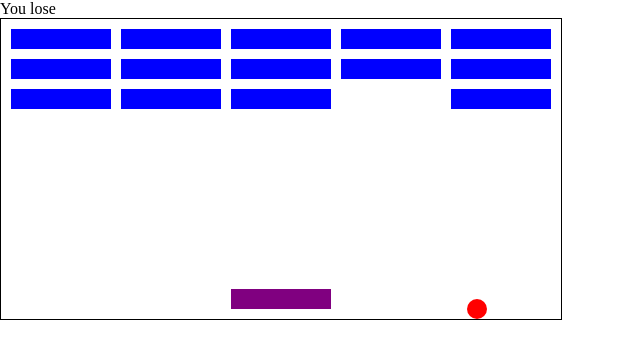
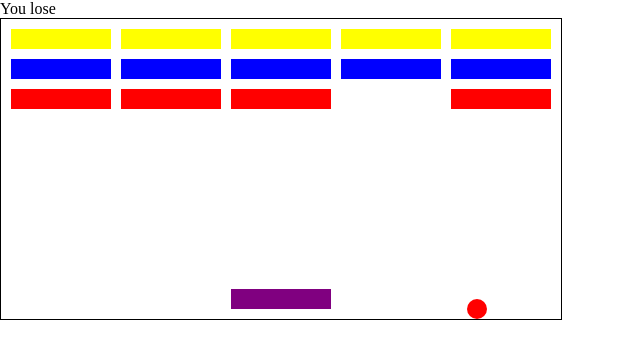
Before and after one commit to ArtyomIbatulin/Arkanoid-game, a plain HTML site: page super.html in a window 1280 px wide. Shown: the whole page, without its empty margins (0-640 px from the left). Drawn offline with Linux system fonts and the light colour scheme.

Commit message:
added score & hit count

```diff
--- a/super.css
+++ b/super.css
@@ -13,7 +13,6 @@ body {
 
 .block {
   position: absolute;
-  background-color: blue;
   width: 100px;
   height: 20px;
 }
--- a/super.js
+++ b/super.js
@@ -17,30 +17,32 @@ const ballStart = [270, 40];
 let ballCurrentPosition = ballStart;
 
 class Block {
-  constructor(xAxis, yAxis) {
+  constructor(xAxis, yAxis, color, hitCounter) {
     this.bottomLeft = [xAxis, yAxis];
     this.bottomRight = [xAxis + blockWidth, yAxis];
     this.topLeft = [xAxis, yAxis + blockHeight];
     this.topRight = [xAxis + blockWidth, yAxis + blockHeight];
+    this.color = color;
+    this.hitCounter = hitCounter;
   }
 }
 
 const blocks = [
-  new Block(10, 270),
-  new Block(120, 270),
-  new Block(230, 270),
-  new Block(340, 270),
-  new Block(450, 270),
-  new Block(10, 240),
-  new Block(120, 240),
-  new Block(230, 240),
-  new Block(340, 240),
-  new Block(450, 240),
-  new Block(10, 210),
-  new Block(120, 210),
-  new Block(230, 210),
-  new Block(340, 210),
-  new Block(450, 210),
+  new Block(10, 270 , 'yellow', 3),
+  new Block(120, 270 , 'yellow', 3),
+  new Block(230, 270 , 'yellow', 3),
+  new Block(340, 270 , 'yellow', 3),
+  new Block(450, 270 , 'yellow', 3),
+  new Block(10, 240 , 'blue', 2),
+  new Block(120, 240 , 'blue', 2),
+  new Block(230, 240 , 'blue', 2),
+  new Block(340, 240 , 'blue', 2),
+  new Block(450, 240 , 'blue', 2),
+  new Block(10, 210 , 'red', 1),
+  new Block(120, 210 , 'red', 1),
+  new Block(230, 210 , 'red', 1),
+  new Block(340, 210 , 'red', 1),
+  new Block(450, 210 , 'red', 1),
 ];
 
 function addBlocks() {
@@ -49,6 +51,7 @@ function addBlocks() {
     block.classList.add('block');
     block.style.left = blocks[i].bottomLeft[0] + 'px';
     block.style.bottom = blocks[i].bottomLeft[1] + 'px';
+    block.style.backgroundColor = blocks[i].color;
     grid.append(block);
   }
 }
@@ -114,10 +117,22 @@ function checkForCollisions() {
       ballCurrentPosition[1] < blocks[i].topLeft[1]
     ) {
       const allBlocks = Array.from(document.querySelectorAll('.block'));
-      allBlocks[i].classList.remove('block');
-      blocks.splice(i, 1);
+
+      blocks[i].hitCounter--;
+      console.log(blocks[i].hitCounter);
+
+      if (blocks[i].hitCounter === 0) {
+        allBlocks[i].classList.remove('block');
+        blocks.splice(i, 1);
+
+        if (blocks[i].color === 'red') score += 5;
+        if (blocks[i].color === 'blue') score += 10;
+        if (blocks[i].color === 'yellow') score += 15;
+        if (blocks[i].color === 'green') score += 20;
+      }
+
       changeDirection();
-      score++;
+
       scoreDisplay.innerHTML = score;
 
       // win
```
